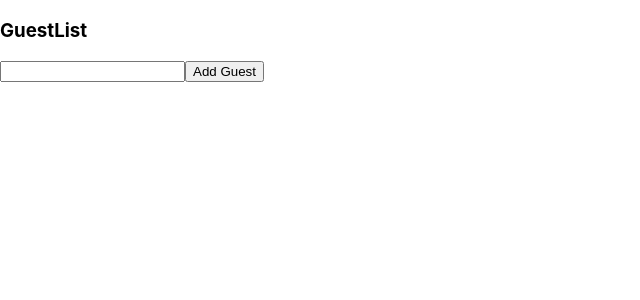
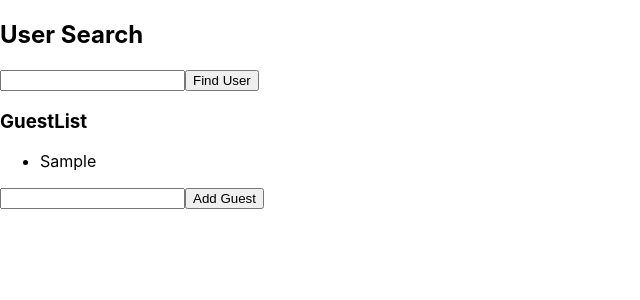
Before and after one commit to storiaca/ts-project-react, a React (Create React App) app in the folder rts/: page / in a window 1280 px wide. Both pictures are taken after typing "Sample" into the empty fields and a click on the button "Add Guest". Shown: the top 300 px of the page, without its empty margins (0-640 px from the left). Built offline with nearby package versions, Linux system fonts and the light colour scheme.

Commit message:
More on state

```diff
--- a/rts/src/index.tsx
+++ b/rts/src/index.tsx
@@ -3,11 +3,13 @@ import React from "react";
 import { createRoot } from "react-dom/client";
 //import App from "./App";
 import GuestList from "./state/GuestList";
+import UserSearch from "./state/UserSearch";
 import "./index.css";
 
 let root = createRoot(document.getElementById("root") as HTMLElement);
 root.render(
   <React.StrictMode>
+    <UserSearch />
     <GuestList />
   </React.StrictMode>
 );
--- a/rts/src/state/GuestList.tsx
+++ b/rts/src/state/GuestList.tsx
@@ -12,6 +12,11 @@ const GuestList: React.FC = () => {
   return (
     <div>
       <h3>GuestList</h3>
+      <ul>
+        {guests.map((guest) => (
+          <li key={guest}>{guest}</li>
+        ))}
+      </ul>
       <input value={name} onChange={(e) => setName(e.target.value)} />
       <button onClick={onAddGuest}>Add Guest</button>
     </div>
--- /dev/null
+++ b/rts/src/state/UserSearch.tsx
@@ -0,0 +1,27 @@
+import { FC, useState } from "react";
+
+const users = [
+  { name: "Sarah", age: 20 },
+  { name: "Alex", age: 20 },
+  { name: "Michael", age: 20 },
+];
+
+const UserSearch: FC = () => {
+  const [name, setName] = useState("");
+  const onSearchHandler = () => {
+    console.log("search");
+  };
+  return (
+    <div>
+      <h2>User Search</h2>
+      <input
+        value={name}
+        onChange={(e) => setName(e.target.value)}
+        type="text"
+      />
+      <button onClick={onSearchHandler}>Find User</button>
+    </div>
+  );
+};
+
+export default UserSearch;
```
